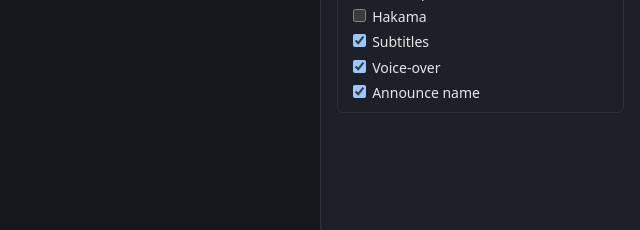
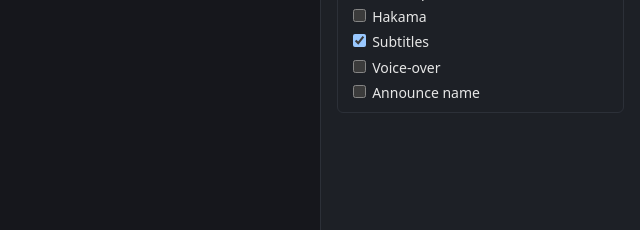
Before and after one commit to webermori/aikido3d, a website built with Vite: page src/renderer/index.html in a window 1280 px wide. Shown: the part 134-364 px from the top of the page, 640-1280 px from the left. Built offline with nearby package versions, Linux system fonts and the light colour scheme; animation ran at ten frames a second.

Commit message:
feat(options): update subtitles and voice-over checkbox states

```diff
--- a/src/renderer/index.html
+++ b/src/renderer/index.html
@@ -46,8 +46,8 @@
       <label><input id="opt-steps" type="checkbox" checked /> Footsteps</label>
       <label><input id="opt-hakama" type="checkbox" /> Hakama</label>
       <label><input id="opt-subs" type="checkbox" checked /> Subtitles</label>
-      <label><input id="opt-voice" type="checkbox" checked /> Voice-over</label>
-      <label><input id="opt-name" type="checkbox" checked /> Announce name</label>
+      <label><input id="opt-voice" type="checkbox" /> Voice-over</label>
+      <label><input id="opt-name" type="checkbox" /> Announce name</label>
     </fieldset>
   </aside>
   <script type="module" src="./main.js"></script>
```
